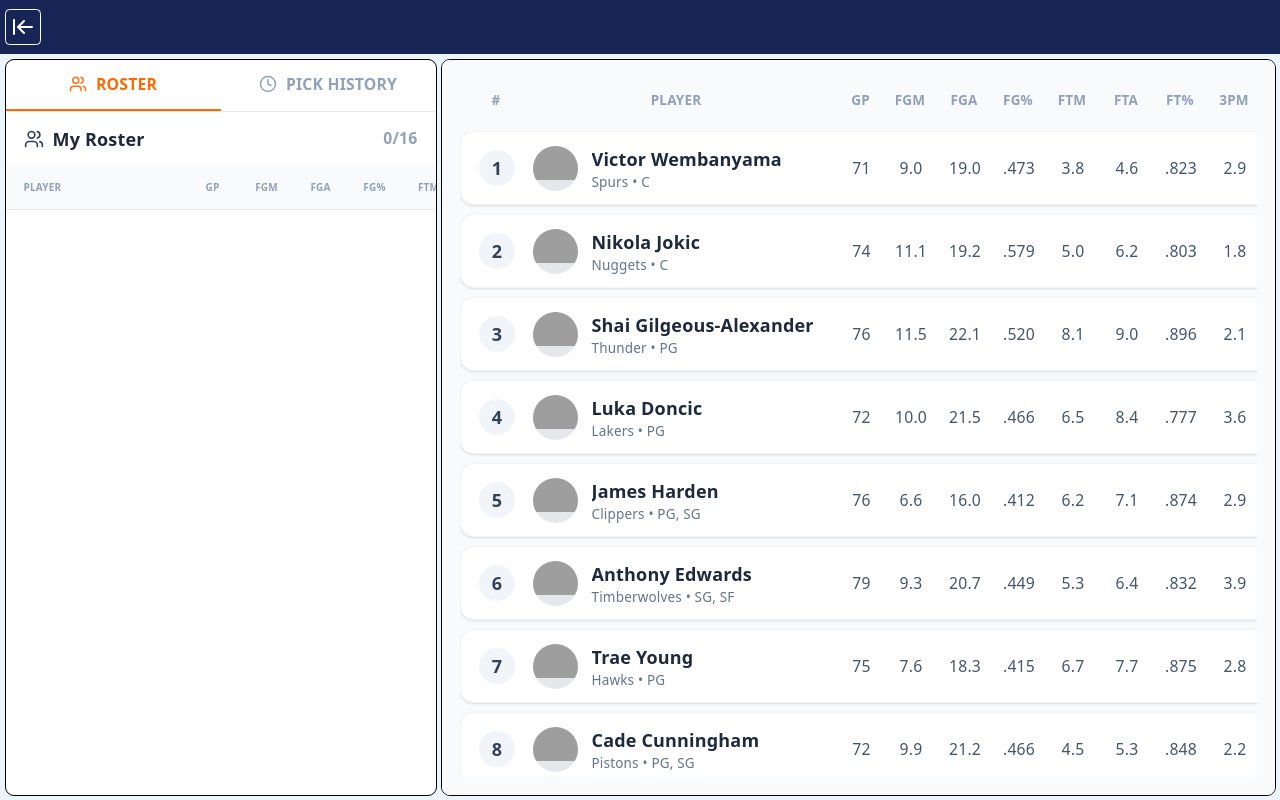
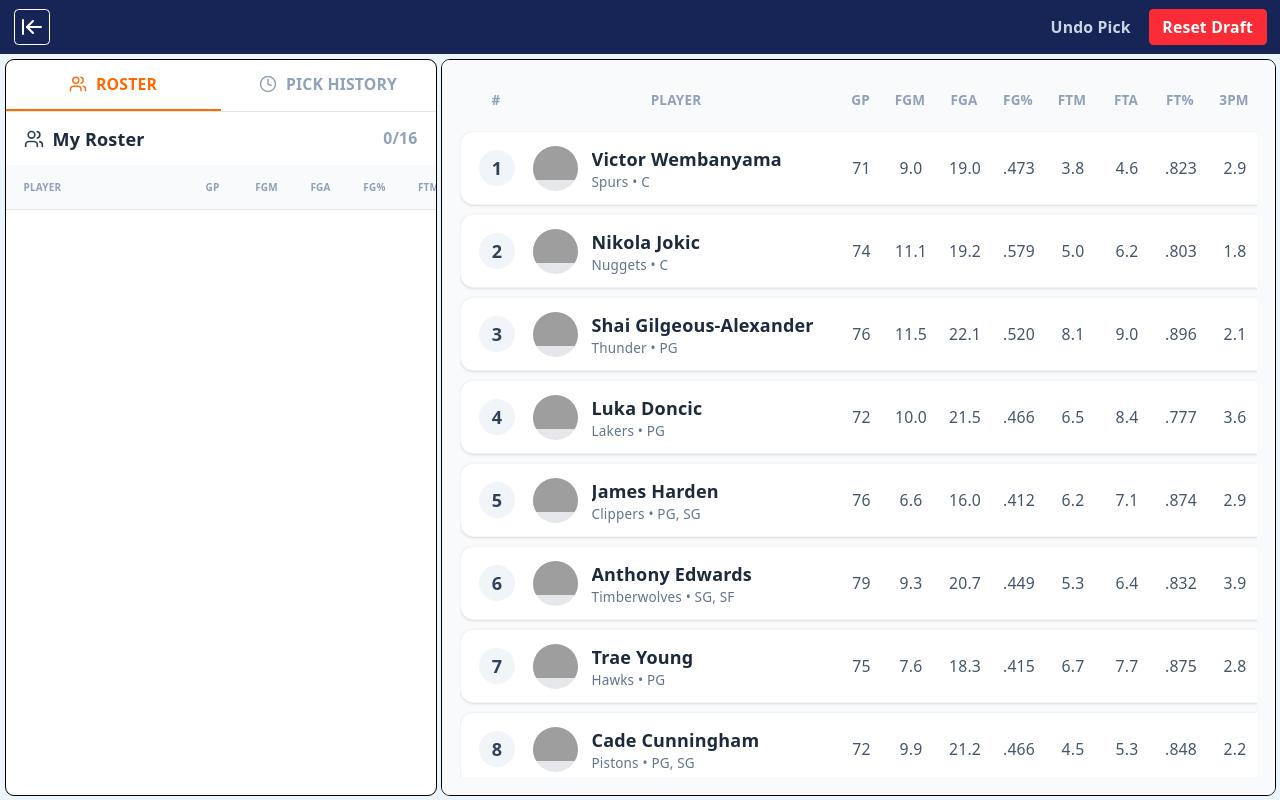
Before and after one commit to ishmyles/fantasy-draft-tool-v2, a React (Vite) app: page / in a window 1280 px wide. Built offline with nearby package versions, Linux system fonts and the light colour scheme; grey boxes are pictures that could not be loaded.

Commit message:
feat: add destructive draft state functions
Added reset and undo functions to the header for the draft state

```diff
--- a/src/components/Header/Header.tsx
+++ b/src/components/Header/Header.tsx
@@ -1,12 +1,16 @@
 import { type HeaderProps } from "./Header.d";
 import { Icon } from "../Icon/Icon";
+import { useAppDispatch } from "../../store/hooks";
+import { undoLastPick, resetDraft } from "../../store/draftSlice";
 
 export const Header = ({
   sidepanelState: { isSidepanelOpen, setSidePanel },
 }: HeaderProps) => {
+  const dispatch = useAppDispatch();
+
   return (
     <div
-      className={`tw:flex tw:items-center tw:h-12 tw:p-1 tw:bg-blue-950 tw:text-white`}
+      className={`tw:flex tw:items-center tw:h-12 tw:p-1 tw:px-3 tw:bg-blue-950 tw:text-white`}
     >
       <button
         className="tw:flex tw:justify-center tw:items-center tw:w-8 tw:h-8 tw:hover:bg-blue-900 tw:border tw:border-white tw:rounded-sm tw:cursor-pointer"
@@ -14,6 +18,22 @@ export const Header = ({
       >
         <Icon name={isSidepanelOpen ? "CollapseSidebar" : "ExpandSidebar"} />
       </button>
+
+      {/* Draft Controls */}
+      <div className="tw:ml-auto tw:flex tw:items-center tw:gap-4">
+        <button
+          className="tw:text-sm tw:font-semibold tw:text-slate-300 tw:hover:text-white tw:transition-colors tw:cursor-pointer"
+          onClick={() => dispatch(undoLastPick())}
+        >
+          Undo Pick
+        </button>
+        <button
+          className="tw:text-sm tw:font-semibold tw:px-3 tw:py-1.5 tw:bg-red-500 tw:hover:bg-red-600 tw:text-white tw:rounded tw:transition-colors tw:cursor-pointer"
+          onClick={() => dispatch(resetDraft())}
+        >
+          Reset Draft
+        </button>
+      </div>
     </div>
   );
 };
--- a/src/store/draftSlice.ts
+++ b/src/store/draftSlice.ts
@@ -47,9 +47,29 @@ const draftSlice = createSlice({
 
         state.pickHistory.push(player);
       }
+    },
+    undoLastPick(state) {
+      if (state.pickHistory.length === 0) return;
+
+      const lastPick = state.pickHistory.pop()!;
+
+      if (
+        state.myRoster.length > 0 &&
+        state.myRoster[state.myRoster.length - 1].id === lastPick.id
+      ) {
+        state.myRoster.pop();
+      }
+
+      state.availablePlayers.push(lastPick);
+      state.availablePlayers.sort((a, b) => a.rank - b.rank);
+    },
+    resetDraft(state) {
+      state.availablePlayers = playersData as Player[];
+      state.myRoster = [];
+      state.pickHistory = [];
     }
   }
 });
 
-export const { setPlayerList, draftPlayer, markUnavailable } = draftSlice.actions;
+export const { setPlayerList, draftPlayer, markUnavailable, undoLastPick, resetDraft } = draftSlice.actions;
 export default draftSlice.reducer;
```
